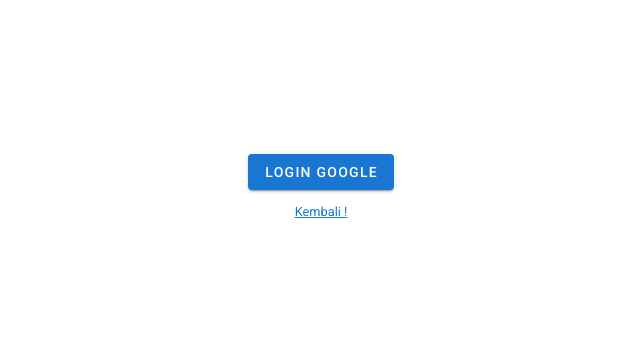
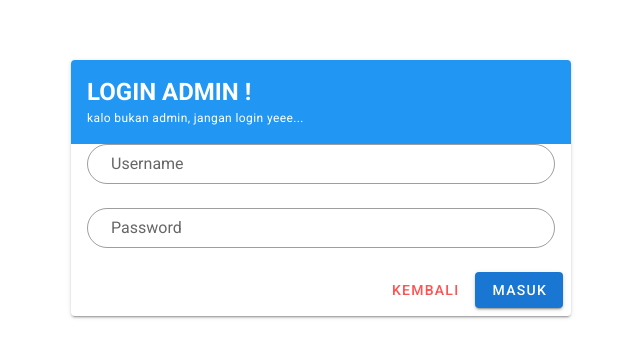
Before and after one commit to untillnesss/pvzuntil.github.io-dev, a Vue app: page /login in a window 1280 px wide. Shown: the part 212-570 px from the top of the page, without its empty margins (319-959 px from the left). Built offline with nearby package versions, Linux system fonts and the light colour scheme; no server answers; the database is empty; what vue-sweetalert2 would draw is missing.

Commit message:
change: rework backend

```diff
--- a/package.json
+++ b/package.json
@@ -10,7 +10,7 @@
   "dependencies": {
     "animate.css": "^3.7.2",
     "core-js": "^3.3.2",
-    "firebase": "^7.13.1",
+    "firebase": "^7.22.0",
     "vue": "^2.6.10",
     "vue-editor-js": "^1.1.1",
     "vue-owl-carousel2": "^2.0.7",
--- /dev/null
+++ b/src/components/loginPage/loginField.vue
@@ -0,0 +1,57 @@
+<template>
+  <v-container class="fill-height" fluid>
+    <v-row align="center" justify="center">
+      <v-col class="d-flex flex-column justify-center align-center">
+        <v-card width="500">
+          <v-card-title class="blue white--text">
+            <div>
+              <h3 class="headline mb-0 font-weight-bold">LOGIN ADMIN !</h3>
+              <div class="caption">kalo bukan admin, jangan login yeee...</div>
+            </div>
+          </v-card-title>
+          <v-card-text>
+            <v-row>
+              <v-col cols="12">
+                <v-text-field
+                  label="Username"
+                  outlined
+                  dense
+                  hide-details
+                  rounded
+                ></v-text-field>
+              </v-col>
+            </v-row>
+            <v-row>
+              <v-col cols="12">
+                <v-text-field
+                  label="Password"
+                  outlined
+                  dense
+                  hide-details
+                  rounded
+                  type="password"
+                ></v-text-field>
+              </v-col>
+            </v-row>
+          </v-card-text>
+          <v-card-actions class="d-flex justify-end">
+            <span>
+              <v-btn text color="error" to="/">Kembali</v-btn>
+              <v-btn color="primary">Masuk</v-btn>
+            </span>
+          </v-card-actions>
+        </v-card>
+      </v-col>
+    </v-row>
+  </v-container>
+</template>
+
+<script>
+export default {
+  data: () => ({}),
+  methods: {},
+};
+</script>
+
+<style lang="scss" scoped>
+</style>
--- a/src/views/Login.vue
+++ b/src/views/Login.vue
@@ -1,47 +1,12 @@
 <template>
-  <v-container class="fill-height" fluid>
-    <v-row align="center" justify="center">
-      <v-col class="d-flex flex-column justify-center align-center">
-        <v-btn color="primary" @click="loginGoogle()">LOGIN GOOGLE</v-btn>
-        <div v-if="!isGranted" class="d-flex flex-column justify-center align-center">
-          <p class="mt-4 red--text">AKSES DITOLAK</p>
-          <div style="width: 150%">
-            <v-divider></v-divider>
-          </div>
-          <small class="mt-2">Hanya admin yang boleh masuk.</small>
-        </div>
-        <small class="mt-3">
-          <router-link to="/">
-            <a>Kembali !</a>
-          </router-link>
-        </small>
-      </v-col>
-    </v-row>
-  </v-container>
+  <LoginFieldVue />
 </template>
 
 <script>
-import firebase from "firebase";
+import LoginFieldVue from "../components/loginPage/loginField.vue";
 export default {
-  data() {
-    return {
-      isGranted: true
-    };
+  components: {
+    LoginFieldVue
   },
-  methods: {
-    loginGoogle() {
-      let provider = new firebase.auth.GoogleAuthProvider();
-      firebase
-        .auth()
-        .signInWithPopup(provider)
-        .then(he => {
-          if (he.user.email != "pvzuntil@gmail.com") {
-            this.isGranted = false;
-          } else {
-            this.$router.replace("/admin");
-          }
-        });
-    }
-  }
 };
 </script>
```
Also changed, not shown: 1 other file (tests, documents, lock files or other folders).
